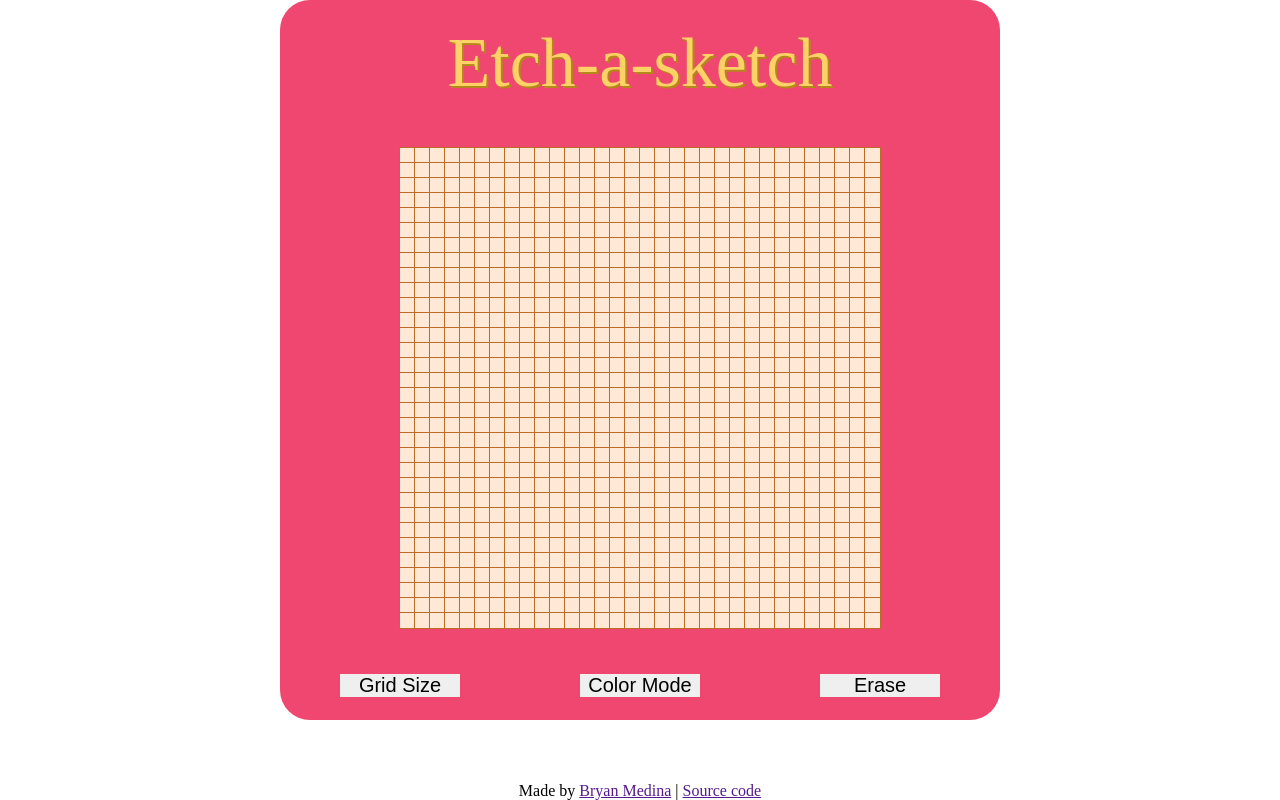
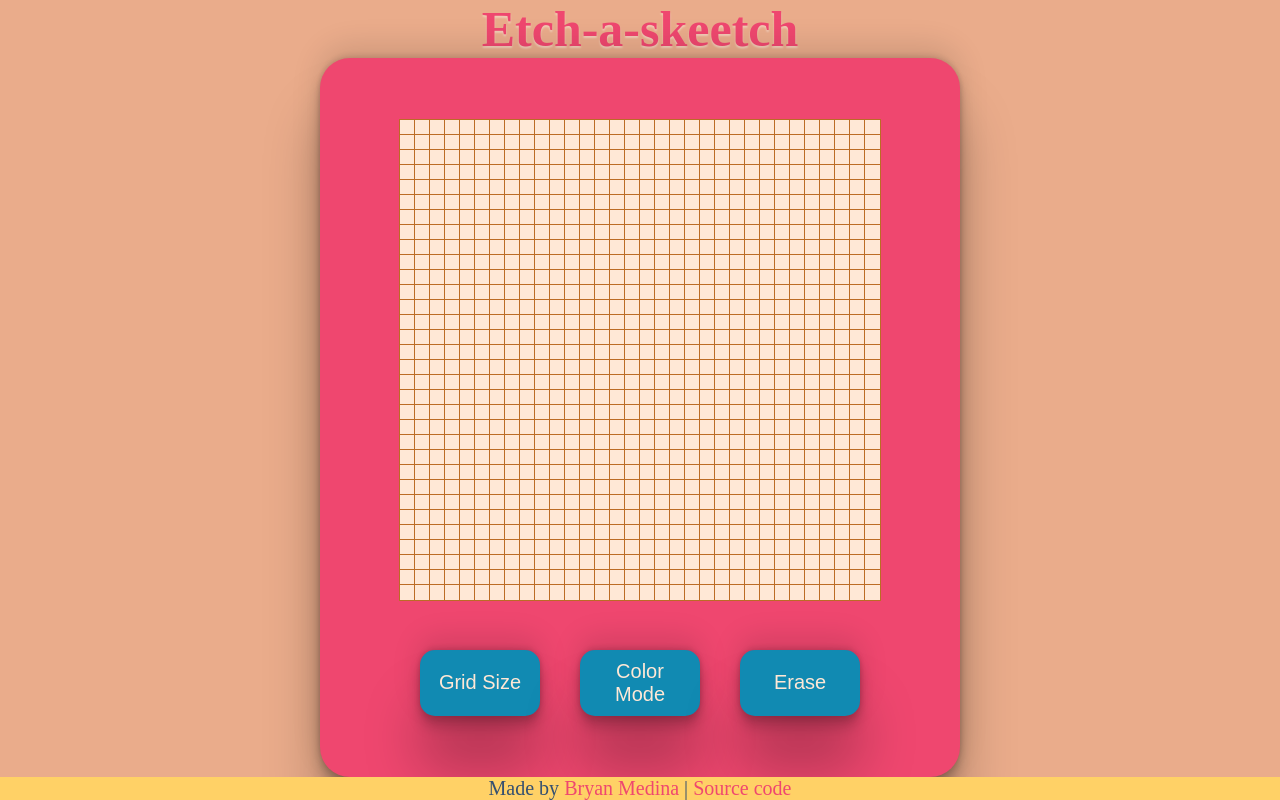
Before and after one commit to bryanidem/Odin-Etch-a-Sketch, a plain HTML site: page index.html in a window 1280 px wide. Drawn offline with Linux system fonts and the light colour scheme.

Commit message:
Add styling

```diff
--- a/index.html
+++ b/index.html
@@ -7,8 +7,9 @@
     <link rel="stylesheet" href="style.css" />
   </head>
   <body>
+    <h1>Etch-a-skeetch</h1>
     <div class="container">
-      <p class="title">Etch-a-sketch</p>
+      <!-- <p class="title">Etch-a-sketch</p> -->
       <div class="display"></div>
       <div class="controls">
         <button class="btn-grid">Grid Size</button>
@@ -17,7 +18,7 @@
       </div>
     </div>
     <footer>
-      <p>Made by <a href="">Bryan Medina</a> | <a href="">Source code</a></p>
+      Made by <a href="">Bryan Medina</a> | <a href="">Source code</a>
     </footer>
     <dialog class="modal-grid-res">
       <form action="#">
--- a/style.css
+++ b/style.css
@@ -9,25 +9,32 @@ body {
   justify-content: space-between;
   align-items: center;
   height: 100vh;
+  background-color: #eaac8b;
 }
 
-.title {
-  color: #ffd166;
-  text-shadow: #b5871b 2px 2px;
-  font-size: 70px;
+h1 {
+  color: #ef476f;
+  /* text-shadow: #b5871b 2px 2px; */
+  text-shadow: 0px 2px 2px rgba(255, 255, 255, 0.4);
+
+  font-size: 50px;
 }
 
 .container {
   background-color: #ef476f;
   border: none;
   border-radius: 30px;
-  width: 720px;
+  width: 640px;
   height: 720px;
-
+  /* box-shadow: #bc6c25 15px 15px; */
+  box-shadow: rgba(0, 0, 0, 0.25) 0px 54px 55px,
+    rgba(0, 0, 0, 0.12) 0px -12px 30px, rgba(0, 0, 0, 0.12) 0px 4px 6px,
+    rgba(0, 0, 0, 0.17) 0px 12px 13px, rgba(0, 0, 0, 0.09) 0px -3px 5px;
   display: flex;
   flex-direction: column;
-  justify-content: space-around;
+  justify-content: center;
   align-items: center;
+  gap: 50px;
 }
 
 .display {
@@ -41,13 +48,19 @@ button {
   border: none;
   width: 120px;
   height: 100%;
-  /* background-color: aqua; */
+  background-color: #118ab2;
+  color: #ffe8d6;
+  border-radius: 15px;
+  padding: 10px;
   font-size: 20px;
+  box-shadow: rgba(0, 0, 0, 0.25) 0px 54px 55px,
+    rgba(0, 0, 0, 0.12) 0px -12px 30px, rgba(0, 0, 0, 0.12) 0px 4px 6px,
+    rgba(0, 0, 0, 0.17) 0px 12px 13px, rgba(0, 0, 0, 0.09) 0px -3px 5px;
 }
 
 .controls {
   display: flex;
-  width: 100%;
+  width: 480px;
   justify-content: space-around;
 }
 
@@ -60,3 +73,20 @@ button {
   background-color: #ef476f;
   scale: 1.3;
 }
+
+footer {
+  width: 100%;
+  text-align: center;
+  color: #355070;
+  background-color: #ffd166;
+  font-size: 20px;
+}
+
+a {
+  color: #ef476f;
+  text-decoration: none;
+}
+
+a:hover {
+  color: #bc4749;
+}
```
